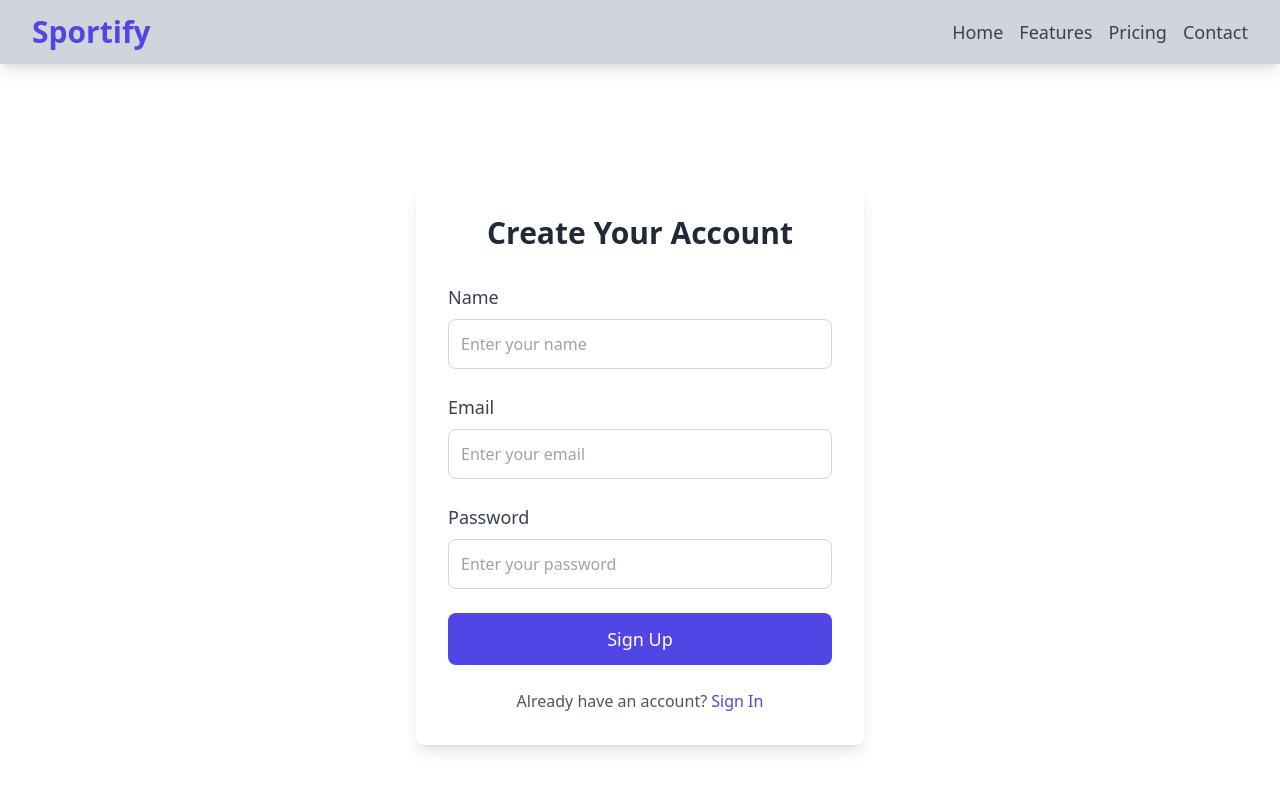
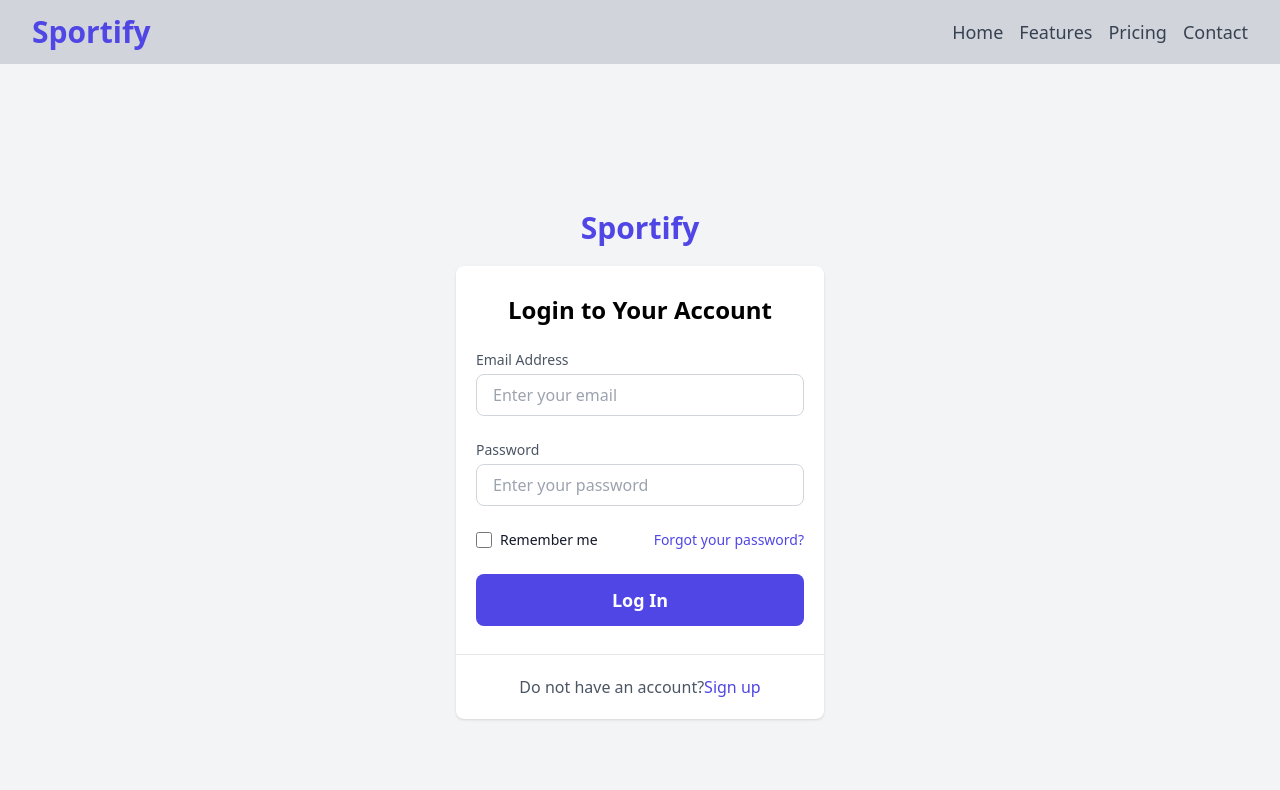
Before and after one commit to Jagadeesh-Jetti/Sportify, a React (Vite) app in the folder frontend/: page / in a window 1280 px wide. Shown: the top 790 px of the page. Built offline with nearby package versions, Linux system fonts and the light colour scheme.

Commit message:
feat: created login page

```diff
--- a/frontend/src/App.jsx
+++ b/frontend/src/App.jsx
@@ -1,13 +1,13 @@
 import "./App.css";
 import { Navbar } from "./components/layouts-components/Navbar";
-import { Signup } from "./components/modals-components/signup";
+import { Login } from "./components/modals-components/Login";
 
 function App() {
   return (
     <div className="bg-white">
       <Navbar />
 
-      <Signup />
+      <Login />
     </div>
   );
 }
--- a/frontend/src/components/modals-components/Login.jsx
+++ b/frontend/src/components/modals-components/Login.jsx
@@ -0,0 +1,85 @@
+export const Login = () => {
+  return (
+    <div className="min-h-screen bg-gray-100 flex flex-col justify-center sm:py-12">
+      <div className="p-10 xs:p-0 mx-auto md:w-full md:max-w-md">
+        <h1 className="font-bold text-center text-3xl mb-5 text-indigo-600">
+          Sportify
+        </h1>
+        <div className="bg-white shadow w-full rounded-lg divide-y divide-gray-200">
+          <div className="px-5 py-7">
+            <h2 className="text-2xl font-bold text-center mb-6">
+              Login to Your Account
+            </h2>
+            <form className="space-y-6">
+              <div className="space-y-1">
+                <label className="block text-sm font-medium text-gray-600">
+                  Email Address
+                </label>
+                <input
+                  type="email"
+                  name="email"
+                  className="w-full px-4 py-2 border border-gray-300 rounded-lg focus:ring-indigo-500 focus:border-indigo-500"
+                  placeholder="Enter your email"
+                />
+              </div>
+              <div className="space-y-1">
+                <label className="block text-sm font-medium text-gray-600">
+                  Password
+                </label>
+                <input
+                  type="password"
+                  name="password"
+                  className="w-full px-4 py-2 border border-gray-300 rounded-lg focus:ring-indigo-500 focus:border-indigo-500"
+                  placeholder="Enter your password"
+                />
+              </div>
+              <div className="flex items-center justify-between">
+                <div className="flex items-center">
+                  <input
+                    id="remember_me"
+                    name="remember_me"
+                    type="checkbox"
+                    className="h-4 w-4 text-indigo-600 focus:ring-indigo-500 border-gray-300 rounded"
+                  />
+                  <label
+                    htmlFor="remember_me"
+                    className="ml-2 block text-sm text-gray-900"
+                  >
+                    Remember me
+                  </label>
+                </div>
+                <div className="text-sm">
+                  <a
+                    href="#"
+                    className="font-medium text-indigo-600 hover:text-indigo-500"
+                  >
+                    Forgot your password?
+                  </a>
+                </div>
+              </div>
+              <button
+                type="submit"
+                className="w-full bg-indigo-600 text-white p-3 rounded-lg font-semibold text-lg hover:bg-indigo-700 transition duration-300"
+              >
+                Log In
+              </button>
+            </form>
+          </div>
+          <div className="py-5">
+            <div className="text-center">
+              <p className="text-gray-600">
+                Do not have an account?
+                <a
+                  href="#"
+                  className="text-indigo-600 font-medium hover:text-indigo-500"
+                >
+                  Sign up
+                </a>
+              </p>
+            </div>
+          </div>
+        </div>
+      </div>
+    </div>
+  );
+};
```
